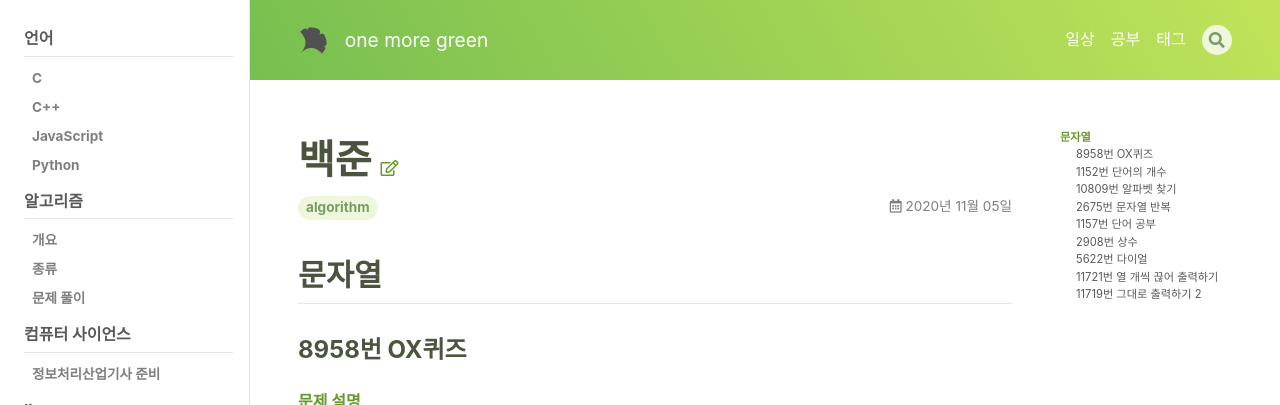
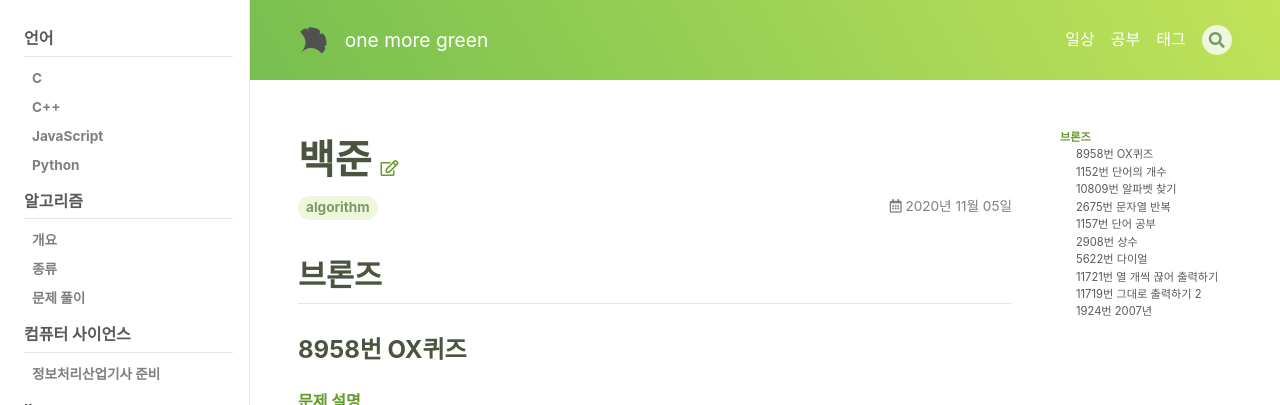
Before and after one commit to minji9360/TIL, a Jekyll site: the page built from _posts/docs/algorithm/solve/2020-11-05-baekjoon.md, in a window 1280 px wide. Shown: the top 405 px of the page. Built offline with Jekyll 4.4.1, drawn with Linux system fonts in a browser that asks for light colours; nearby versions of some CDN libraries; part of the change alters nothing that is shown.

Commit message:
백준 1924번 문제 글 추가

````diff
--- a/_posts/docs/algorithm/solve/2020-11-05-baekjoon.md
+++ b/_posts/docs/algorithm/solve/2020-11-05-baekjoon.md
@@ -11,7 +11,7 @@ sidebar:
   nav: language-algorithm-ps
 ---
 <!--more-->
-## 문자열
+## 브론즈
 ### 8958번 OX퀴즈
 [문제 설명](https://www.acmicpc.net/problem/8958)
 
@@ -298,3 +298,44 @@ while True:
 그 이유는 과거에 try catch문을 이용해 채점 데이터를 에러 메시지로 출력하는 사람들이 있었기 때문이라고 한다.
 - 에러를 처리할 때는 try-catch가 아니라 try-except를 사용해야 한다.
 - EOFError는 읽어들일 데이터가 없을 때 발생하는 에러이다.
+
+### 1924번 2007년
+[문제 설명](https://www.acmicpc.net/problem/1924)
+
+#### Python
+```python
+x, y = input().split(" ")
+day = 0
+for i in range(1, int(x)+1):
+    if i == int(x):
+        day = day + int(y)
+    else:
+        if i == 2:
+            day = day + 28
+        elif i == 4 or i == 6 or i == 9 or i == 11:
+            day = day + 30
+        else:
+            day = day + 31
+result = int(day % 7)
+if result == 0:
+    print("SUN")
+elif result == 1:
+    print("MON")
+elif result == 2:
+    print("TUE")
+elif result == 3:
+    print("WED")
+elif result == 4:
+    print("THU")
+elif result == 5:
+    print("FRI")
+elif result == 6:
+    print("SAT")
+```
+
+#### 새로운 정보
+- 한 달의 일수, 월요일부터 일요일까지의 단어를 각각 배열로 선언 후 사용할 수 있다.
+숫자를 문자로 바꾸는 if문의 조건에 따라 출력되는 내용은 다르지만, 형식은 같아서 너무 쓸데없이 반복되는 느낌이 있었다.
+그렇지만 파이썬에서 배열을 사용해본 적이 없어서 우선 할 수 있는 방법대로 구현했다.
+다른 사람들이 푼 문제를 보니 각각 배열에 넣어서 간단한 코드로 구현할 수 있었다! 앞으로는 배열도 적절하게 사용해보자.
+- 파이썬에서는 +=를 못쓰는 줄 알았는데 사용 가능하다.
````
